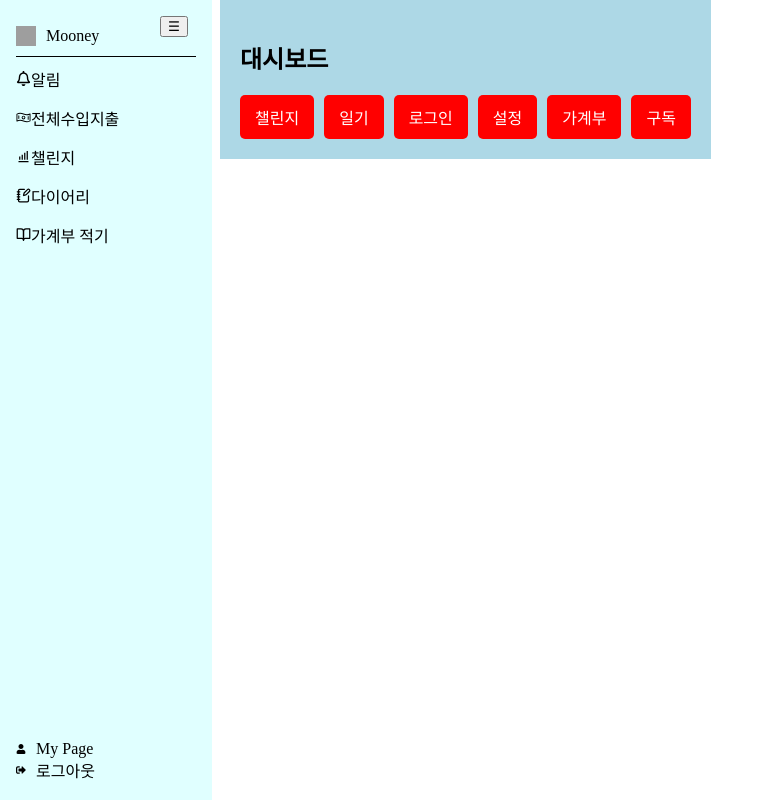
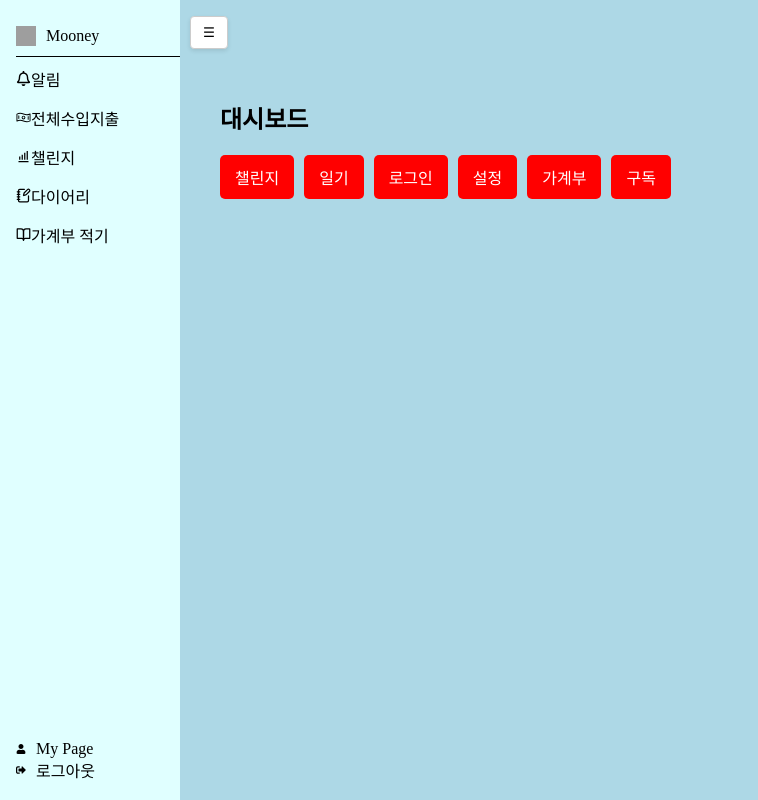
Before and after one commit to dvhafly87/MooneyFront, a React (Vite) app: page / in a window 1280 px wide. Shown: the whole page, without its empty margins (0-758 px from the left). Built offline with nearby package versions, Linux system fonts and the light colour scheme; grey boxes are pictures that could not be loaded.

Commit message:
fix: layout match all main content

```diff
--- a/src/components/Layout.jsx
+++ b/src/components/Layout.jsx
@@ -37,7 +37,13 @@ function Layout({ children }) {
   }, [isNotificationPanelOpen]);
 
   return (
-    <div style={{ display: 'flex' }}>
+    <div
+      style={{
+        display: 'flex',
+        minHeight: '100vh',
+        width: '100%',
+      }}
+    >
       {/* 사이드바 */}
       <Sidebar
         isOpen={isSidebarOpen}
@@ -47,27 +53,49 @@ function Layout({ children }) {
         notificationRef={notificationRef}
       />
 
-      {/* mainContent */}
+      {/* 메인 컨텐츠 */}
       <div
         style={{
-          marginLeft: isSidebarOpen ? '220px' : 0,
+          flex: 1,
+          marginLeft: isSidebarOpen ? '180px' : '0px',
           transition: 'margin-left 0.3s ease',
           backgroundColor: 'lightblue',
+          minHeight: '100vh',
+          width: `calc(100% - ${isSidebarOpen ? '180px' : '0px'})`,
+          position: 'relative',
         }}
       >
-        {/* 토글 버튼을 사이드바에 두면 토글시 아예 사라질 수 있음 */}
+        {/* 토글 버튼 */}
         <button
           onClick={ToggleSidebar}
           style={{
             position: 'fixed',
             top: '1rem',
-            left: isSidebarOpen ? '160px' : '1rem',
+            left: isSidebarOpen ? '190px' : '1rem',
             transition: 'left 0.3s ease',
+            zIndex: 1001,
+            padding: '8px 12px',
+            backgroundColor: 'white',
+            border: '1px solid #ccc',
+            borderRadius: '4px',
+            cursor: 'pointer',
+            boxShadow: '0 2px 4px rgba(0,0,0,0.1)',
           }}
         >
           ☰
         </button>
-        <div>{children}</div>
+
+        {/* 실제 페이지 내용 */}
+        <div
+          style={{
+            padding: '60px 20px 20px 20px',
+            width: '100%',
+            height: '100%',
+            boxSizing: 'border-box',
+          }}
+        >
+          {children}
+        </div>
       </div>
     </div>
   );
```
